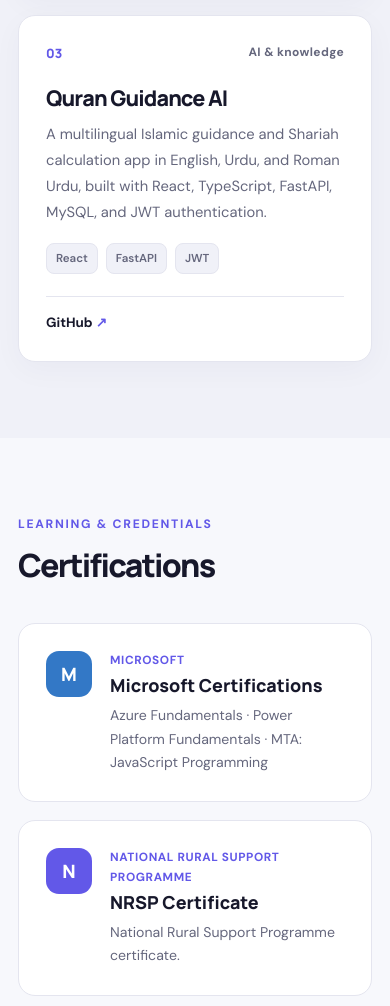
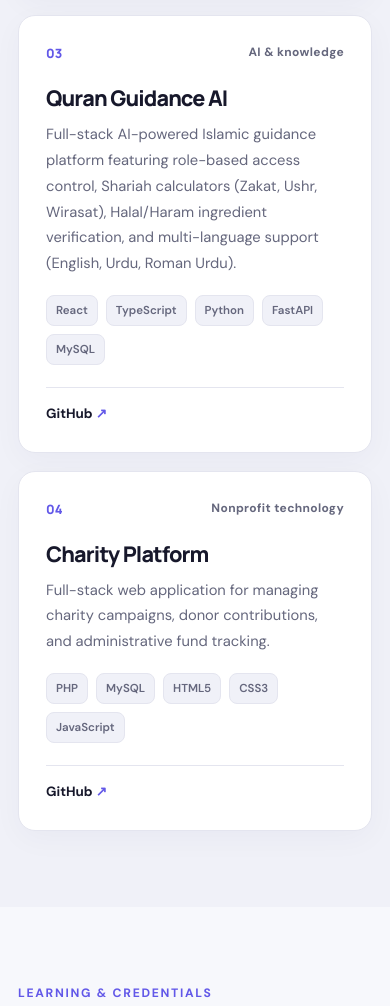
Before and after one commit to MuhammadMansoor786/mansoor-portfolio, a plain HTML site: page index.html in a window 390 px wide. Shown: the part 2500-3506 px from the top of the page. Drawn offline with Linux system fonts and the light colour scheme.

Commit message:
Add Charity Platform live demo and Quran Guidance AI project cards

```diff
--- a/index.html
+++ b/index.html
@@ -93,10 +93,19 @@
                     <article class="project-card">
                         <div class="project-topline"><span class="project-index">03</span><span class="project-type">AI &amp; knowledge</span></div>
                         <h3>Quran Guidance AI</h3>
-                        <p>A multilingual Islamic guidance and Shariah calculation app in English, Urdu, and Roman Urdu, built with React, TypeScript, FastAPI, MySQL, and JWT authentication.</p>
-                        <ul class="project-tags"><li>React</li><li>FastAPI</li><li>JWT</li></ul>
+                        <p>Full-stack AI-powered Islamic guidance platform featuring role-based access control, Shariah calculators (Zakat, Ushr, Wirasat), Halal/Haram ingredient verification, and multi-language support (English, Urdu, Roman Urdu).</p>
+                        <ul class="project-tags"><li>React</li><li>TypeScript</li><li>Python</li><li>FastAPI</li><li>MySQL</li></ul>
                         <div class="project-links">
                             <a href="https://github.com/MuhammadMansoor786/Quran-Companion-AI" target="_blank" rel="noopener noreferrer">GitHub <span aria-hidden="true">↗</span></a>
+                        </div>
+                    </article>
+                    <article class="project-card">
+                        <div class="project-topline"><span class="project-index">04</span><span class="project-type">Nonprofit technology</span></div>
+                        <h3>Charity Platform</h3>
+                        <p>Full-stack web application for managing charity campaigns, donor contributions, and administrative fund tracking.</p>
+                        <ul class="project-tags"><li>PHP</li><li>MySQL</li><li>HTML5</li><li>CSS3</li><li>JavaScript</li></ul>
+                        <div class="project-links">
+                            <a href="https://github.com/MuhammadMansoor786/charity-platform" target="_blank" rel="noopener noreferrer">GitHub <span aria-hidden="true">↗</span></a>
                         </div>
                     </article>
                 </div>
--- a/style.css
+++ b/style.css
@@ -377,7 +377,7 @@ h1, .section-title { font-family: 'Manrope', 'Segoe UI', sans-serif; letter-spac
     .hero-layout { gap: 36px; }
     .section { padding: 86px 0; }
     .projects-grid { grid-template-columns: repeat(2, minmax(0, 1fr)); }
-    .project-card:last-child { grid-column: 1 / -1; width: calc(50% - 9px); justify-self: center; }
+    .project-card:last-child:nth-child(odd) { grid-column: 1 / -1; width: calc(50% - 9px); justify-self: center; }
 }
 
 @media (max-width: 700px) {
@@ -415,7 +415,7 @@ h1, .section-title { font-family: 'Manrope', 'Segoe UI', sans-serif; letter-spac
     .section-heading-row { display: block; }
     .heading-link { display: inline-block; margin: -13px 0 25px; }
     .projects-grid { grid-template-columns: 1fr; }
-    .project-card:last-child { grid-column: auto; width: auto; }
+    .project-card:last-child:nth-child(odd) { grid-column: auto; width: auto; }
     .contact-layout { grid-template-columns: 1fr; gap: 35px; }
 }
 
```
